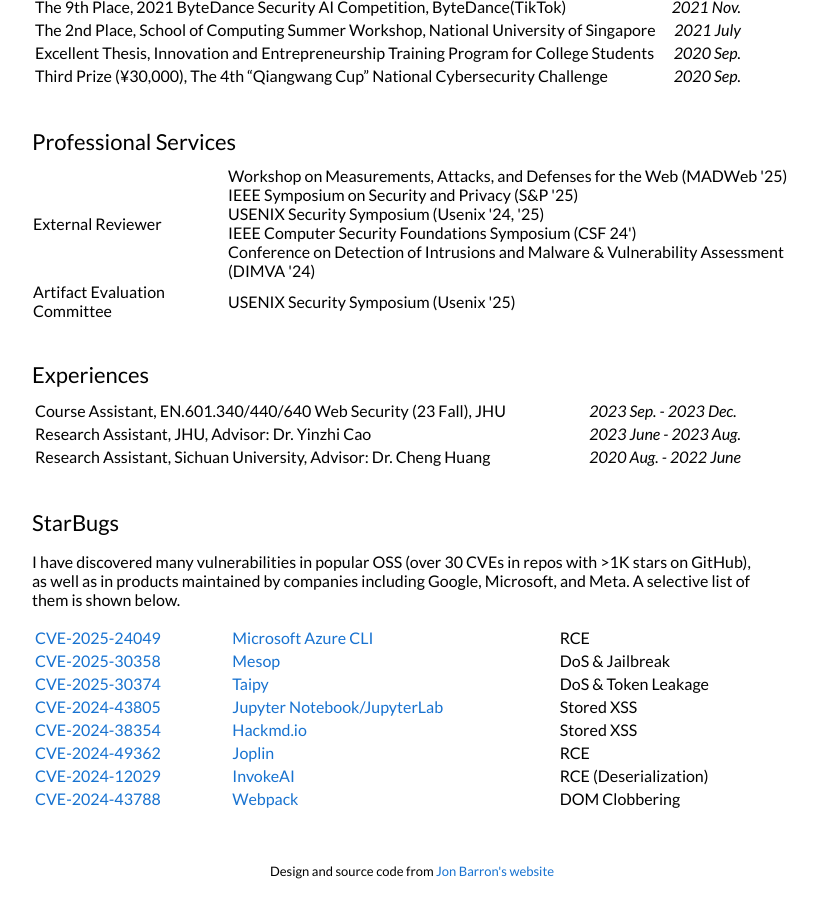
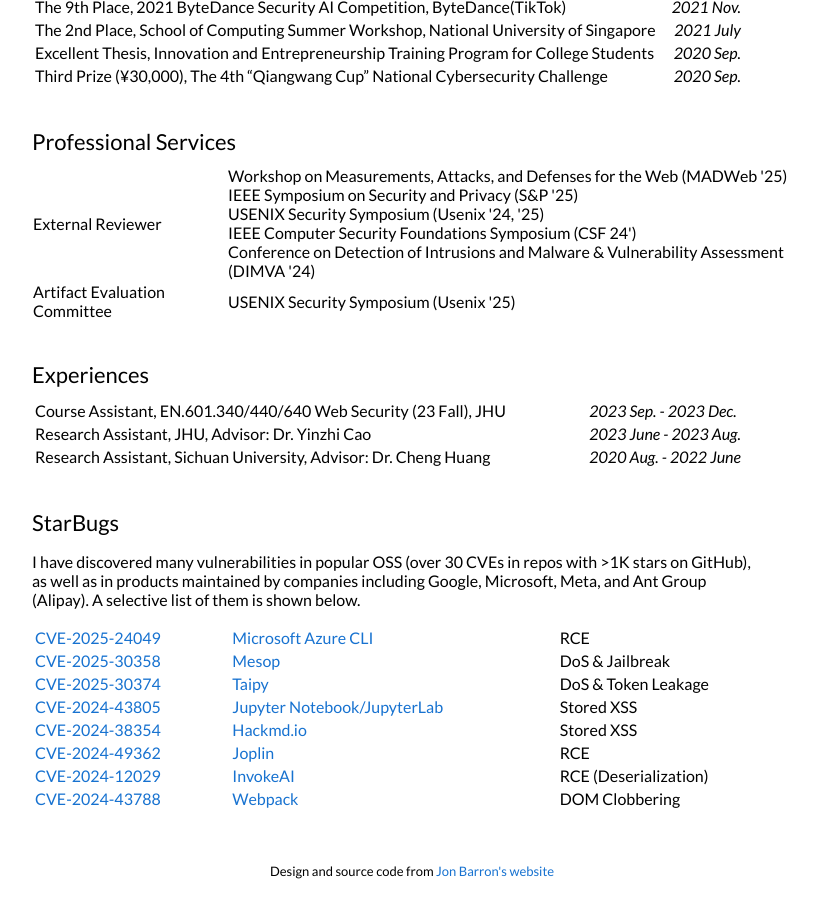
Before and after one commit to jackfromeast/jackfromeast.github.io, a Jekyll site: the page built from _posts/2025-01-22-DOMinoEffect.md, in a window 1280 px wide and 900 px high, scrolled down 1716 px. Shown: the whole window, without its empty margins (228-1046 px from the left). Built offline with Jekyll 4.4.1, drawn with Linux system fonts in a browser that asks for light colours.

Commit message:
Update default.html

```diff
--- a/_layouts/default.html
+++ b/_layouts/default.html
@@ -267,7 +267,7 @@
                 <h2>StarBugs</h2>
               </div>
               <p style="margin-right: 5%;">
-                I have discovered many vulnerabilities in popular OSS (over 30 CVEs in repos with >1K stars on GitHub), as well as in products maintained by companies including Google, Microsoft, and Meta.
+                I have discovered many vulnerabilities in popular OSS (over 30 CVEs in repos with >1K stars on GitHub), as well as in products maintained by companies including Google, Microsoft, Meta, and Ant Group (Alipay).
                 A selective list of them is shown below.
               </p>
               <table style="width:100%;table-layout:auto;">
```
